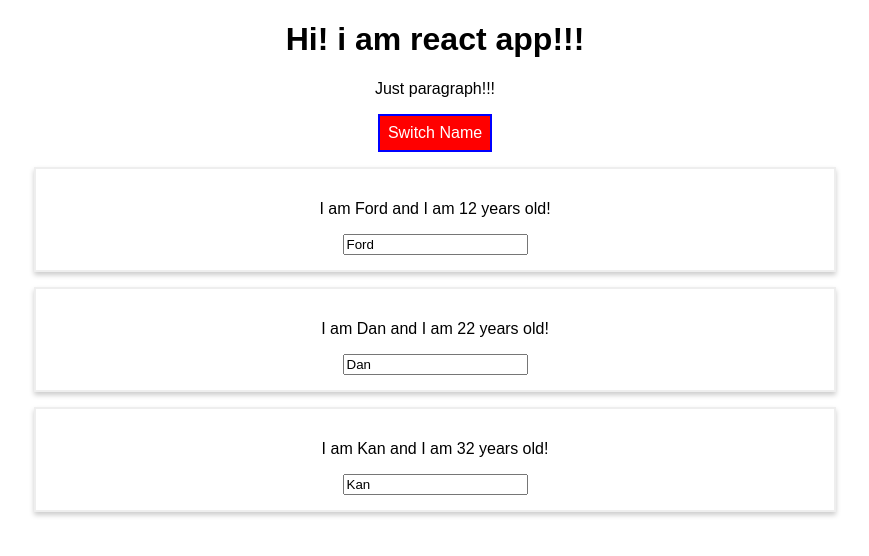
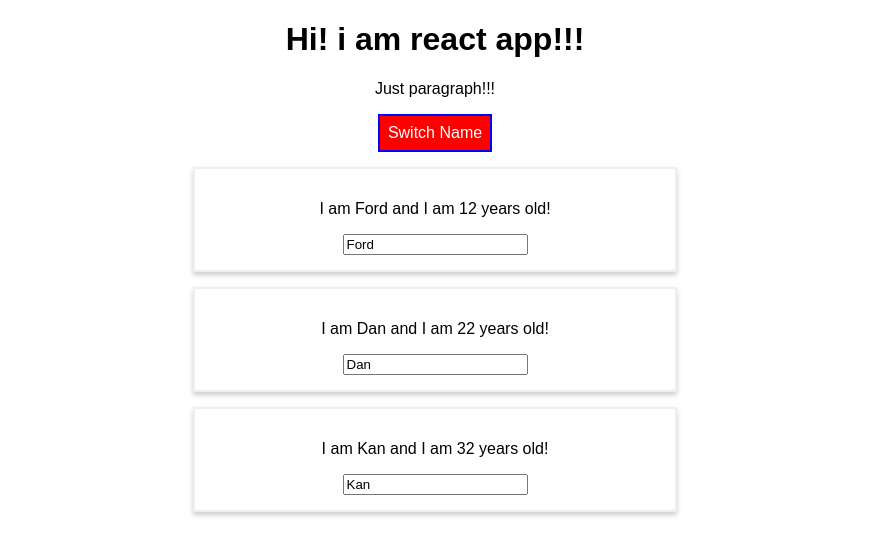
Before and after one commit to VKuzmich/my-app, a React (Create React App) app: page / in a window 1280 px wide. Both pictures are taken after a click on the button "Switch Name". Shown: the top 556 px of the page, without its empty margins (205-1074 px from the left). Built offline with nearby package versions, Linux system fonts and the light colour scheme.

Commit message:
00070 installing styled components and usage

```diff
--- a/package.json
+++ b/package.json
@@ -11,6 +11,7 @@
     "react-dom": "^17.0.1",
     "react-scripts": "4.0.3",
     "react-tinder-card": "^1.3.1",
+    "styled-components": "^5.2.1",
     "web-vitals": "^1.0.1"
   },
   "scripts": {
--- a/src/App.js
+++ b/src/App.js
@@ -1,8 +1,6 @@
 import React, { Component } from 'react';
 import './App.css';
-import Radium, { StyleRoot } from 'radium';
-// import UserInput from './UserInput/UserInput';
-// import UserOutput from './UserOutput/UserOutput';
+
 import Person from './Person/Person';
 
 
@@ -119,7 +117,7 @@ class App extends Component {
       }
 
       return (
-          <StyleRoot>
+
               <div className="App">
                 <h1>Hi! i am react app!!!</h1>
                 <p className={classes.join(' ')}>Just paragraph!!!</p>
@@ -128,10 +126,10 @@ class App extends Component {
                     onClick={this.togglePersonsHandler}>Switch Name</button>
                   {persons}
               </div>
-          </StyleRoot>
+
       );
       //   return React.createElement('div',  {className: 'App'}, React.createElement('h1', null, 'Hi, i\'m React App!!!') )
     }
 }
 
-export default Radium(App);
+export default App;
--- a/src/Person/Person.css
+++ b/src/Person/Person.css
@@ -8,3 +8,9 @@
     padding: 15px;
     text-align: center;
 }
+
+@media (min-width: 500px) {
+    .Person {
+        width: 450px;
+    }
+}
--- a/src/Person/Person.js
+++ b/src/Person/Person.js
@@ -1,6 +1,20 @@
 import React from 'react';
-import Radium from 'radium';
-import './Person.css';
+// import './Person.css';
+import styled from 'styled-components';
+
+const StyledDiv = styled.div`
+        width: 60%;
+        margin: 15px auto;
+        border: 2px solid #eee;
+        box-shadow: 0 3px 5px #ccc;
+        padding: 15px;
+        text-align: center;
+
+        @media (min-width: 500px) {
+            width: 450px;
+        }
+        `;
+
 
 const person = (props) => {
     const person = (props) => {
@@ -13,12 +27,14 @@ const person = (props) => {
 
 
         return (
-        <div className="Person">
+        <StyledDiv>
             <p onClick={props.click}>I am {props.name} and I am {props.age} years old! </p>
             <p>{props.children}</p>
             <input type='text' onChange={props.changed} value={props.name}/>
-        </div>
+        </StyledDiv>
+            // <div className="Person">
+        // </div>
 
     )
 };
-export default Radium(person);
+export default person;
```
Also changed, not shown: 2 other files (tests, documents, lock files or other folders).
